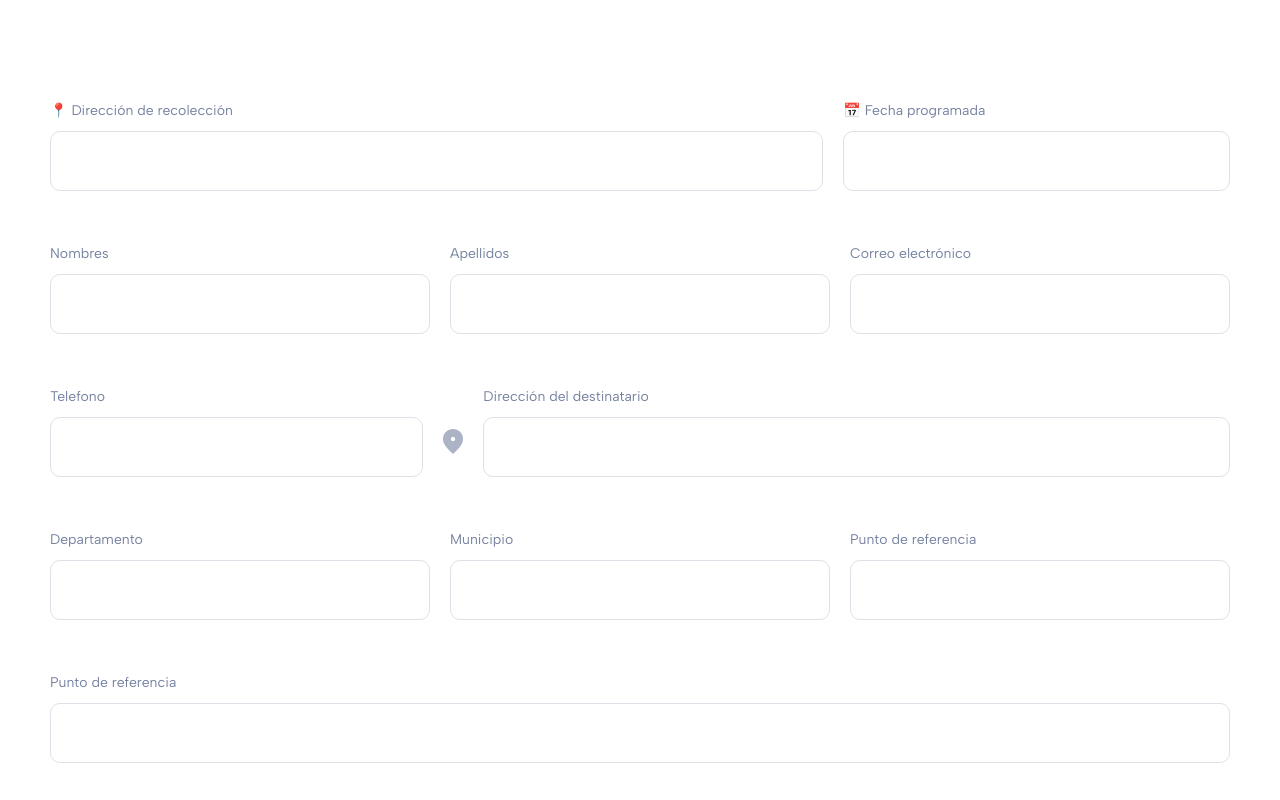
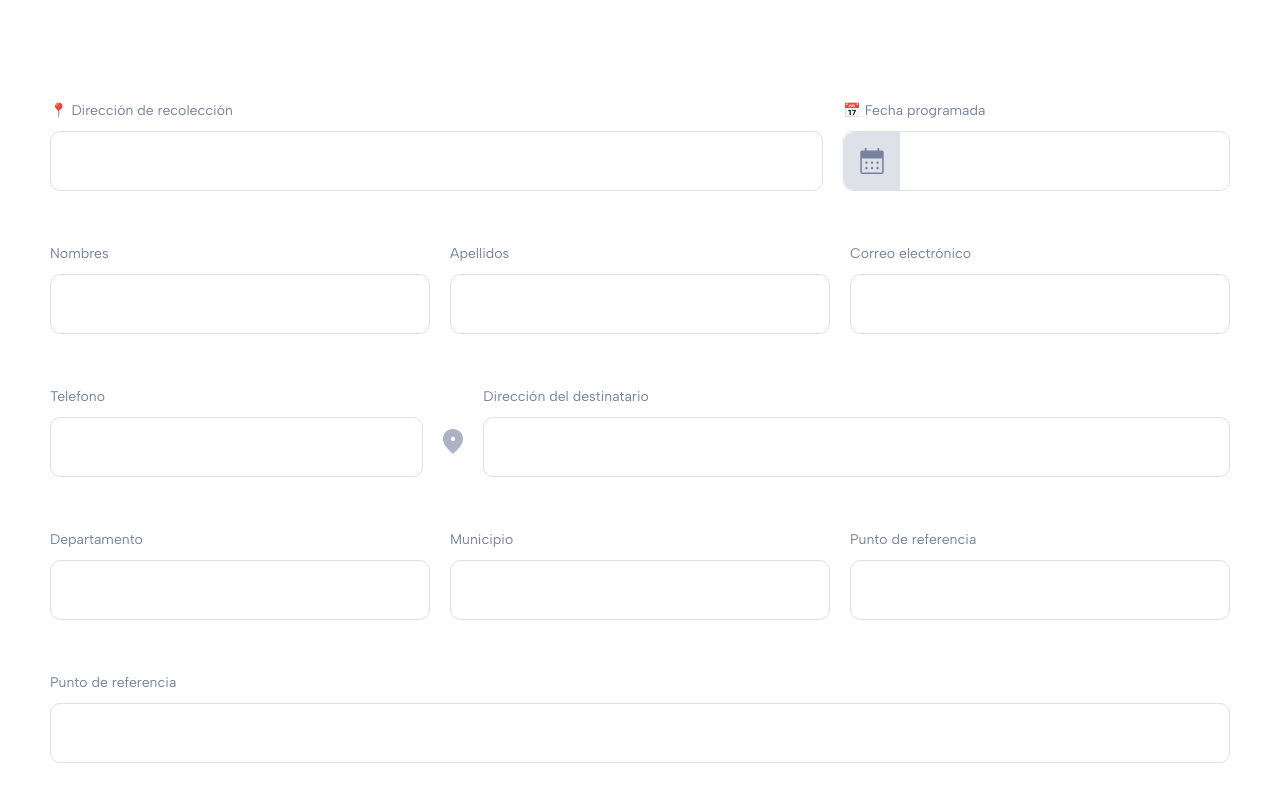
Before and after one commit to hmmatus/boxful-text-web, a Next.js app: page /order/deliver-info in a window 1280 px wide. Built offline with nearby package versions, Linux system fonts and the light colour scheme; what @ant-design/nextjs-registry would draw is missing.

Commit message:
feat: Added Custom input Datepicker

```diff
--- a/src/app/order/deliver-info/page.tsx
+++ b/src/app/order/deliver-info/page.tsx
@@ -3,6 +3,7 @@ import WrappedInputText from "@/components/inputs/input-text/WrappedInputText";
 import styles from "./styles.module.scss";
 import { useState } from "react";
 import Image from "next/image";
+import WrappedInputDatePicker from "@/components/inputs/input-datepicker/WrappedInputDatePicker";
 export default function DeliverInfoPage() {
   const [value, setValue] = useState("");
   return (
@@ -14,11 +15,9 @@ export default function DeliverInfoPage() {
           value={value}
           onChange={(e) => setValue(e.target.value)}
         />
-        <WrappedInputText
+        <WrappedInputDatePicker
           containerClassName={"flex-1"}
           label="📅 Fecha programada"
-          value={value}
-          onChange={(e) => setValue(e.target.value)}
         />
       </div>
       <div className={styles["row-content"]}>
--- /dev/null
+++ b/src/components/inputs/input-datepicker/InputDatePicker.module.scss
@@ -0,0 +1,22 @@
+@use "@/styles/theme/theme" as theme;
+
+.input-datepicker-container {
+  @include theme.input;
+  display: flex;
+}
+
+.calendar-icon {
+  display: flex;
+  align-items: center;
+  justify-content: center;
+  background-color: theme.$border;
+  border-radius: 10px 0 0 10px;
+  padding: 16px;
+  width: 60px;
+}
+
+.input-datepicker {
+  width: 100%;
+  border-radius: 0 10px 10px 0 !important;
+  border: 0 !important;
+}
--- /dev/null
+++ b/src/components/inputs/input-datepicker/InputDatePicker.tsx
@@ -0,0 +1,27 @@
+import { DatePicker, DatePickerProps } from "antd";
+import styles from "./InputDatePicker.module.scss";
+import React from "react";
+import Image from "next/image";
+const dateFormat = "DD / MM / YYYY";
+const InputDatePicker: React.FC<DatePickerProps> = (props) => {
+  return (
+    <span className={styles["input-datepicker-container"]}>
+      <Image
+        width={24}
+        height={27}
+        alt="calendar"
+        src={"/icons/calendar.svg"}
+        className={styles["calendar-icon"]}
+      />
+      <DatePicker
+        format={props.format ?? dateFormat}
+        className={`${styles["input-datepicker"]} ${props.className}`}
+        suffixIcon={null}
+        placeholder={props.placeholder ?? ""}
+        {...props}
+      />
+    </span>
+  );
+};
+
+export default InputDatePicker;
--- /dev/null
+++ b/src/components/inputs/input-datepicker/WrappedInputDatePicker.tsx
@@ -0,0 +1,21 @@
+import { DatePickerProps } from "antd";
+import InputWrapper from "../input-wrapper/InputWrapper";
+import InputDatePicker from "./InputDatePicker";
+
+export interface WrappedInputDatePickerProps extends DatePickerProps {
+  label: string;
+  containerClassName?: string;
+}
+const WrappedInputDatePicker: React.FC<WrappedInputDatePickerProps> = ({
+  label,
+  containerClassName,
+  ...rest
+}) => {
+  return (
+    <InputWrapper className={containerClassName} label={label}>
+      <InputDatePicker {...rest} />
+    </InputWrapper>
+  );
+};
+
+export default WrappedInputDatePicker;
--- a/src/components/inputs/input-text/InputText.module.scss
+++ b/src/components/inputs/input-text/InputText.module.scss
@@ -1,9 +1,5 @@
 @use "@/styles/theme/theme" as theme;
 
-.input {
-  height: 60px;
-  border-radius: 10px;
-  border: 1px solid theme.$border;
-  color: theme.$primary-text;
-  font-size: 16px;
+.input-text {
+  @include theme.input;
 }
--- a/src/components/inputs/input-text/InputText.tsx
+++ b/src/components/inputs/input-text/InputText.tsx
@@ -1,7 +1,12 @@
 import { Input, InputProps } from "antd";
 import styles from "./InputText.module.scss";
-const InputText = (props: InputProps) => {
-  return <Input className={`${props.className} ${styles.input}`} {...props} />;
+const InputText: React.FC<InputProps> = (props) => {
+  return (
+    <Input
+      className={`${props.className} ${styles["input-text"]}`}
+      {...props}
+    />
+  );
 };
 
 export default InputText;
--- a/src/styles/theme/_mixins.scss
+++ b/src/styles/theme/_mixins.scss
@@ -1,4 +1,12 @@
+@use "./colors" as theme;
 @mixin flex-row {
   display: flex;
   flex-direction: row;
 }
+@mixin input {
+  height: 60px;
+  border-radius: 10px;
+  border: 1px solid theme.$border;
+  color: theme.$primary-text;
+  font-size: 16px;
+}
```
Also changed, not shown: public/icons/calendar.svg (added).
